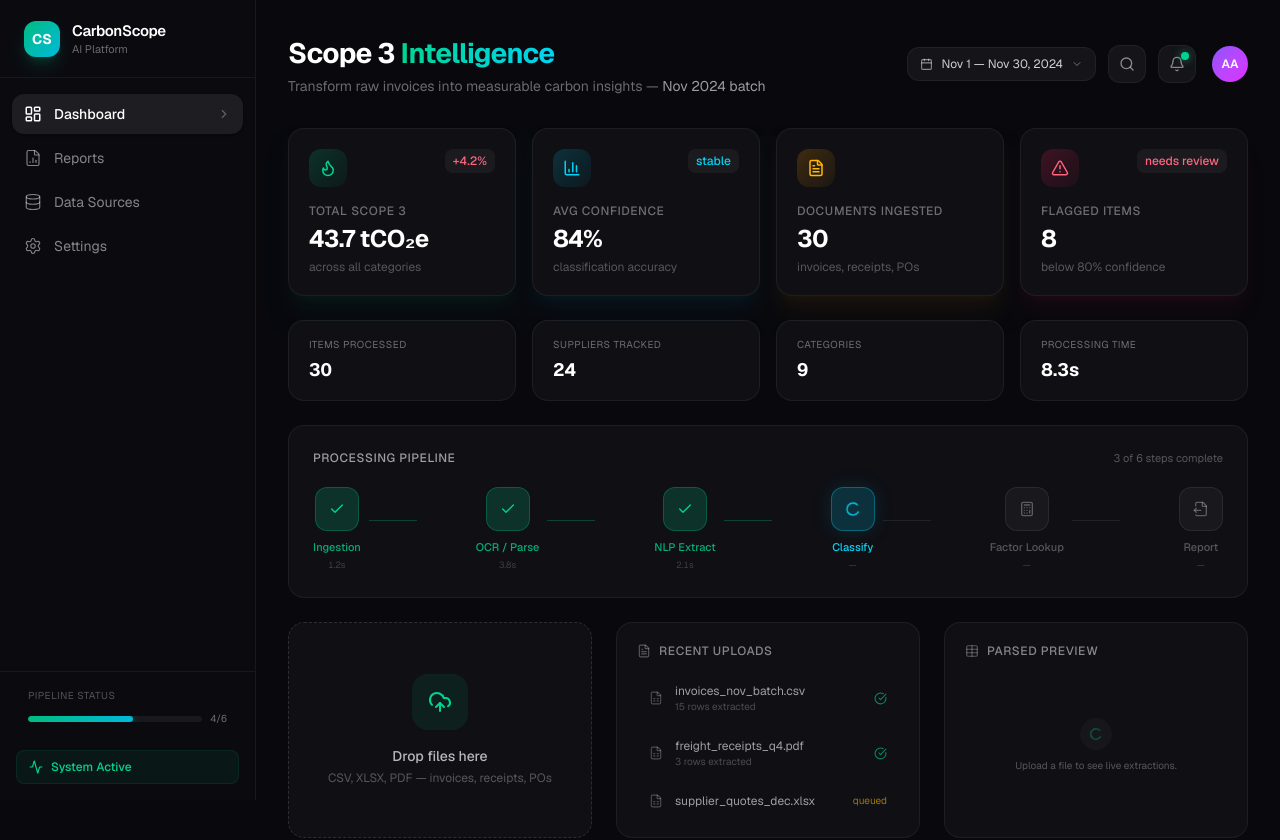
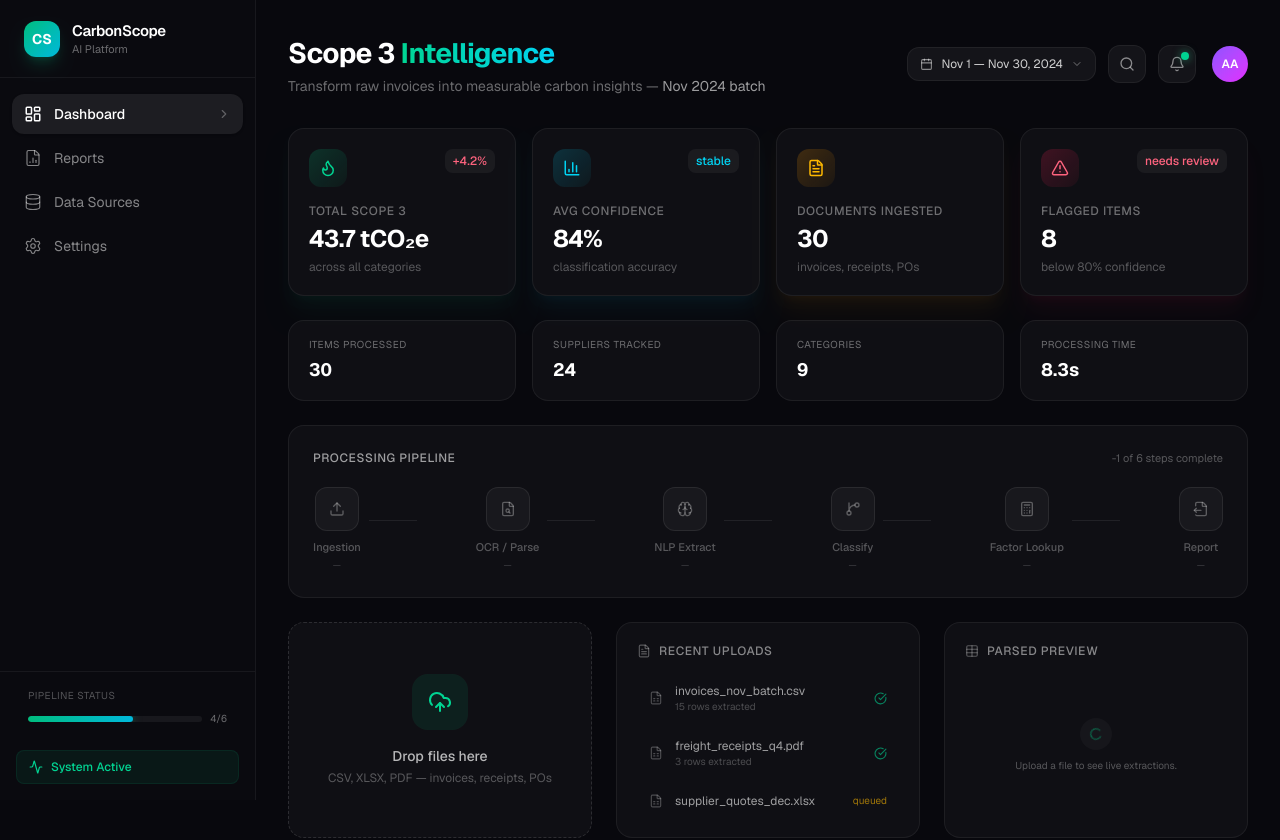
Before and after one commit to anant-agarwal12/CarbonScope-Ai, a Next.js app in the folder frontend/: page /dashboard in a window 1280 px wide. Shown: the top 840 px of the page. Built offline with nearby package versions, Linux system fonts and the light colour scheme.

Commit message:
feat: add PipelineStepper component and local development server entry point to API

```diff
--- a/frontend/src/components/PipelineStepper.tsx
+++ b/frontend/src/components/PipelineStepper.tsx
@@ -52,9 +52,9 @@ export default function PipelineStepper({ status = "idle" as PipelineStatus }: {
       setActiveStep(defaultSteps.length);
       setStepTimings(defaultSteps.map((s) => `${(s.duration / 1000).toFixed(1)}s`));
     } else {
-      // idle: show first 3 completed, 4th active (demo default)
-      setActiveStep(3);
-      setStepTimings(["1.2s", "3.8s", "2.1s", "—", "—", "—"]);
+      // idle: show clean initial state
+      setActiveStep(-1);
+      setStepTimings(defaultSteps.map(() => "—"));
     }
   }, [status]);
 
```
Also changed, not shown: 1 other file (tests, documents, lock files or other folders).
